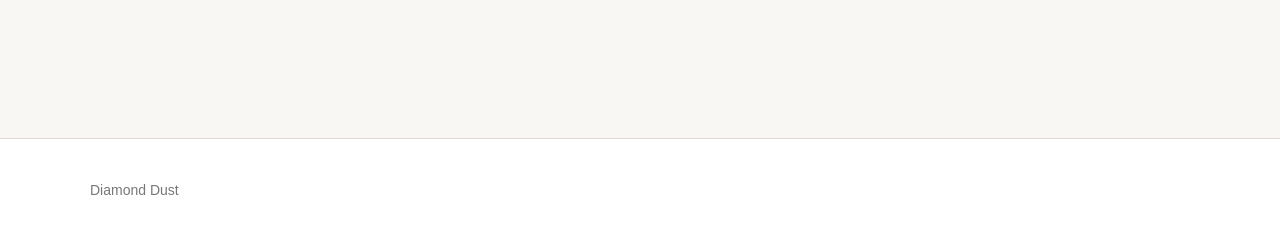
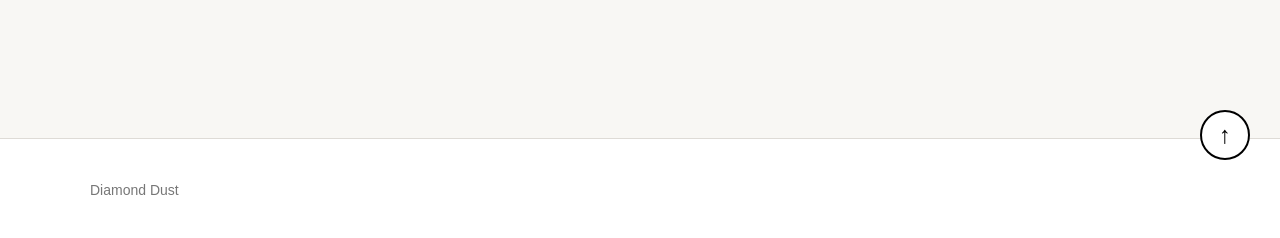
Before and after one commit to honeebuni/diamond-dust, a Jekyll site: the page built from _chapters/v1-2.md, in a window 1280 px wide. Shown: the part 710-948 px from the top of the page. Built offline with Jekyll 4.4.1, drawn with Linux system fonts in a browser that asks for light colours.

Commit message:
Refactor back-to-top button styles
Removed old back-to-top styles and added new styles with important overrides.

```diff
--- a/assets/css/style.css
+++ b/assets/css/style.css
@@ -998,46 +998,6 @@ img {
     text-align: right;
 }
 
-
-/* Back to top */
-
-.back-to-top {
-    position: fixed;
-
-    right: 28px;
-    bottom: 28px;
-
-    width: 46px;
-    height: 46px;
-
-    display: flex;
-
-    align-items: center;
-    justify-content: center;
-
-    border: 1px solid var(--border);
-
-    border-radius: 50%;
-
-    background: var(--background);
-
-    color: var(--text);
-
-    font-size: 20px;
-
-    cursor: pointer;
-
-    opacity: 0;
-    visibility: hidden;
-
-    transform: translateY(10px);
-
-    transition:
-        opacity 0.2s ease,
-        visibility 0.2s ease,
-        transform 0.2s ease;
-}
-
 .back-to-top.is-visible {
     opacity: 1;
 
@@ -1298,3 +1258,36 @@ img {
     height: 100%;
     width: 0;
 }
+
+/* BACK TO TOP - TEST */
+
+a.back-to-top {
+    position: fixed !important;
+    right: 30px !important;
+    bottom: 30px !important;
+
+    width: 50px !important;
+    height: 50px !important;
+
+    display: flex !important;
+    align-items: center !important;
+    justify-content: center !important;
+
+    background: white !important;
+    color: black !important;
+
+    border: 2px solid black !important;
+    border-radius: 50% !important;
+
+    font-family: sans-serif !important;
+    font-size: 24px !important;
+    font-weight: bold !important;
+
+    text-decoration: none !important;
+
+    opacity: 1 !important;
+    visibility: visible !important;
+    pointer-events: auto !important;
+
+    z-index: 99999 !important;
+}
```
